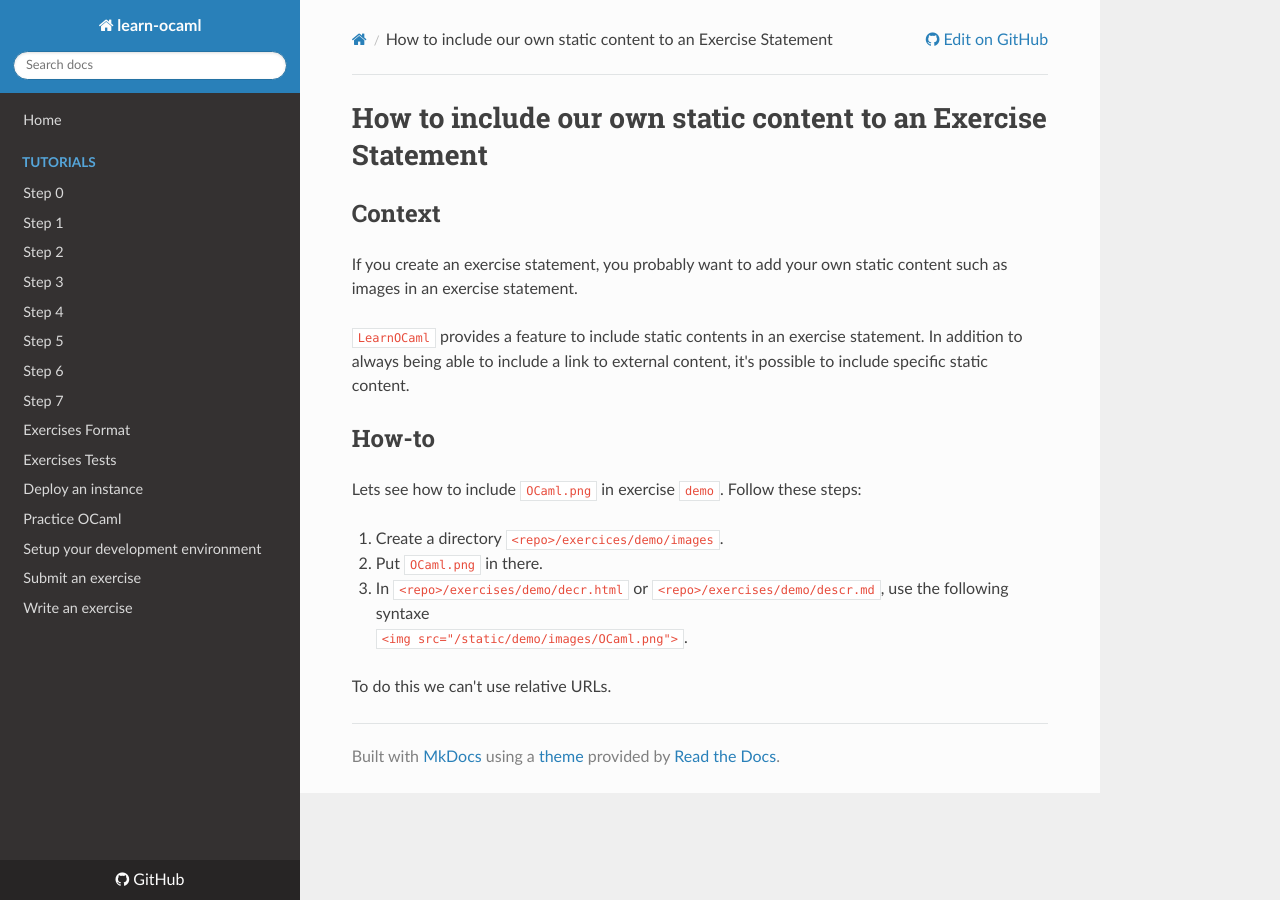
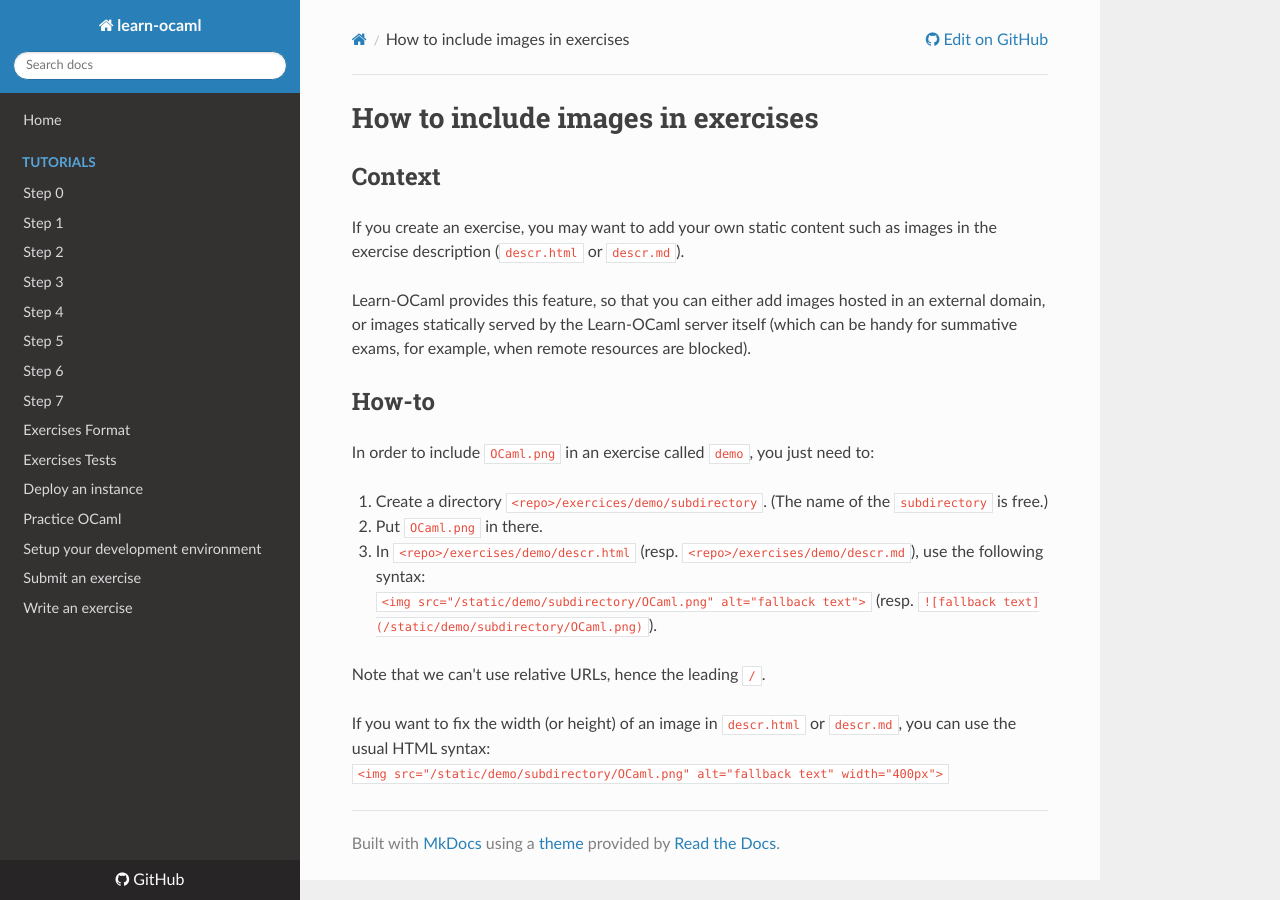
Before and after one commit to ocaml-sf/learn-ocaml, an MkDocs documentation site: the page built from docs/howto-include_images_in_exercises.md, in a window 1280 px wide. Built offline with MkDocs 1.6.1, drawn with Linux system fonts in a browser that asks for light colours; nearby versions of some CDN libraries.

Commit message:
Update documentation.

```diff
--- a/docs/howto-include_images_in_exercises.md
+++ b/docs/howto-include_images_in_exercises.md
@@ -1,19 +1,22 @@
-How to include our own static content to an Exercise Statement
-==============================================================
+How to include images in exercises
+==================================
 
 ## Context
 
-If you create an exercise statement, you probably want to add your own static content such as images in an exercise statement.
+If you create an exercise, you may want to add your own static content such as images in the exercise description (`descr.html` or `descr.md`).
 
-`LearnOCaml` provides a feature to include static contents in an exercise statement. In addition to always being able to include a link to external content, it's possible to include specific static content.
+Learn-OCaml provides this feature, so that you can either add images hosted in an external domain, or images statically served by the Learn-OCaml server itself (which can be handy for summative exams, for example, when remote resources are blocked).
 
 ## How-to
 
-Lets see how to include `OCaml.png` in exercise `demo`.
-Follow these steps:
+In order to include `OCaml.png` in an exercise called `demo`, you just need to:
 
-1. Create a directory `<repo>/exercices/demo/images`.
+1. Create a directory `<repo>/exercices/demo/subdirectory`. (The name of the `subdirectory` is free.)
 2. Put `OCaml.png` in there.
-3. In `<repo>/exercises/demo/decr.html` or `<repo>/exercises/demo/descr.md`, use the following syntaxe <br> `<img src="/static/demo/images/OCaml.png">`.
+3. In `<repo>/exercises/demo/descr.html` (resp. `<repo>/exercises/demo/descr.md`), use the following syntax:
+`<img src="/static/demo/subdirectory/OCaml.png" alt="fallback text">` (resp. `![fallback text](/static/demo/subdirectory/OCaml.png)`).
 
-To do this we can't use relative URLs.
+Note that we can't use relative URLs, hence the leading `/`.
+
+If you want to fix the width (or height) of an image in `descr.html` or `descr.md`, you can use the usual HTML syntax:
+`<img src="/static/demo/subdirectory/OCaml.png" alt="fallback text" width="400px">`
```
Also changed, not shown: 2 other files.
